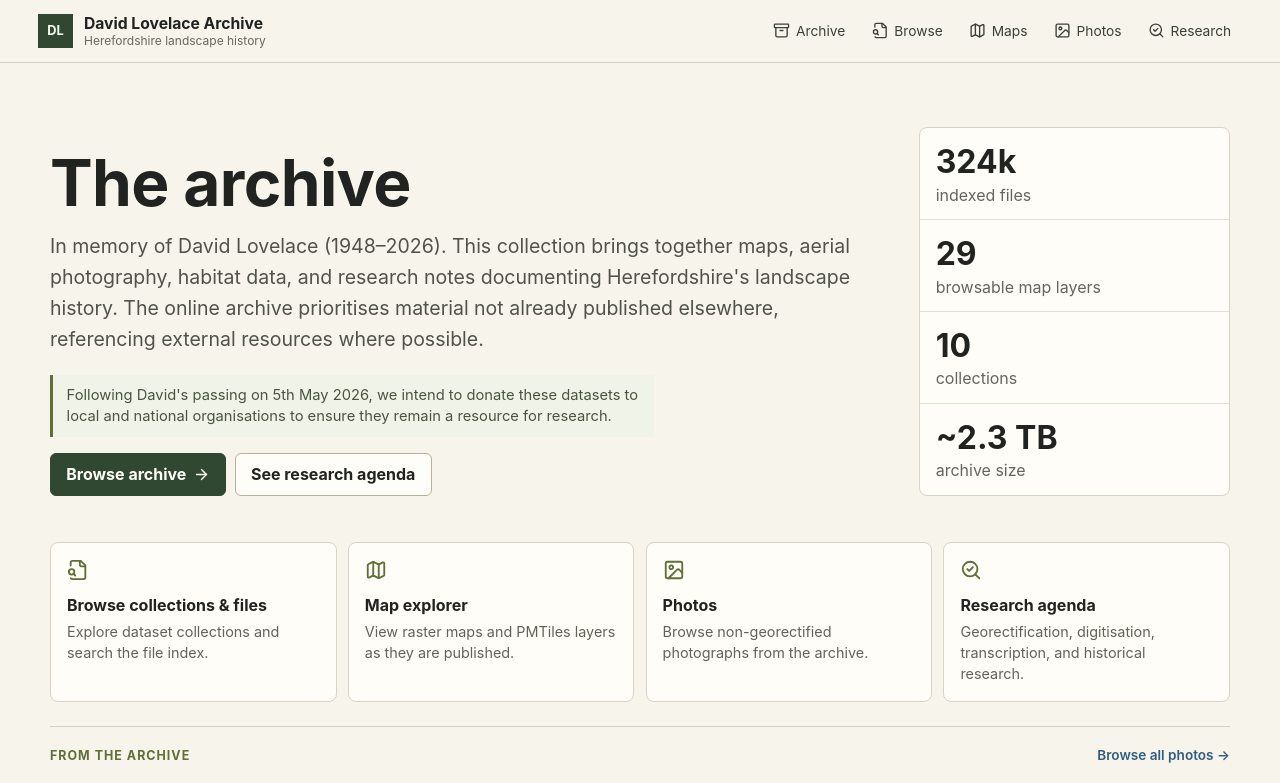
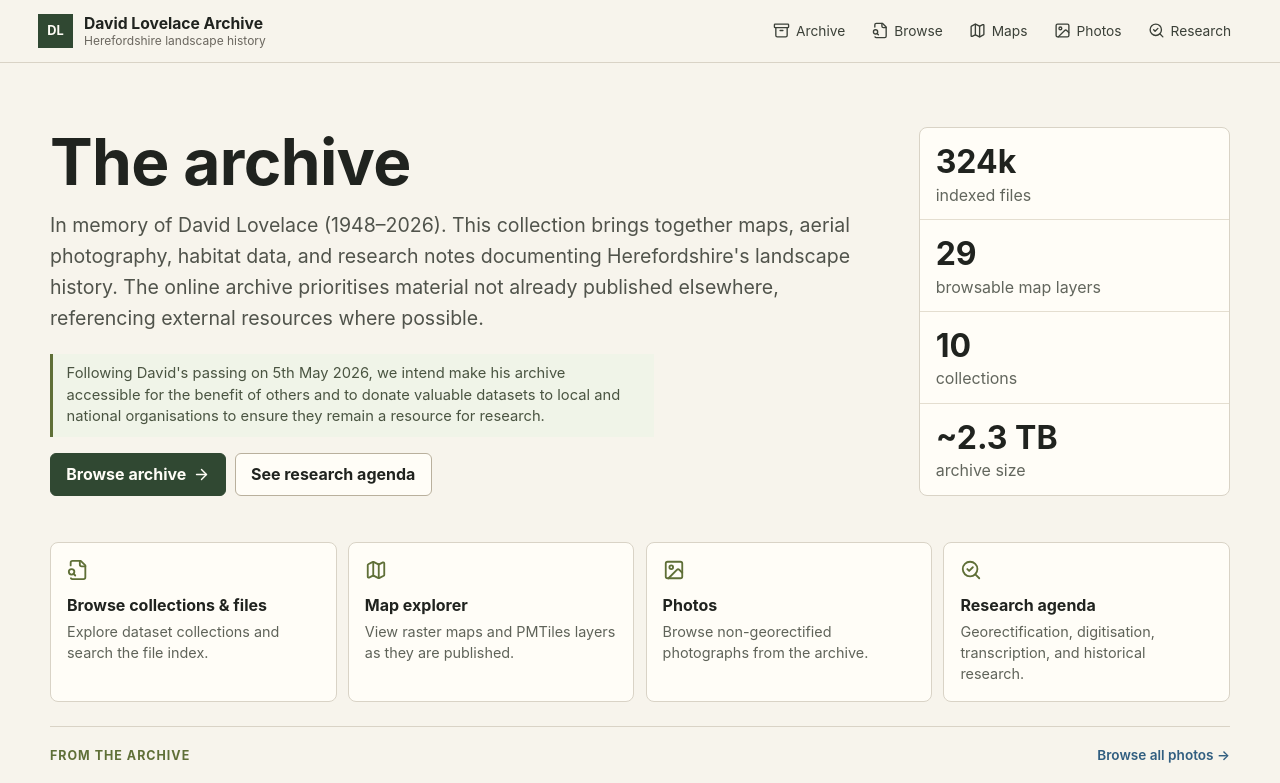
Before and after one commit to foss4lh/david-lovelace-archive, a SvelteKit app: page / in a window 1280 px wide. Shown: the top 783 px of the page. Built offline with nearby package versions, Linux system fonts and the light colour scheme.

Commit message:
Update donation note to emphasize making archive accessible for the benefit of others

```diff
--- a/src/routes/+page.svelte
+++ b/src/routes/+page.svelte
@@ -25,8 +25,9 @@
 			</p>
 
 			<p class="donation-note">
-				Following David's passing on 5th May 2026, we intend to donate these datasets to local and
-				national organisations to ensure they remain a resource for research.
+				Following David's passing on 5th May 2026, we intend make his archive accessible for the
+				benefit of others and to donate valuable datasets to local and national organisations to
+				ensure they remain a resource for research.
 			</p>
 			<div class="actions">
 				<a class="button primary" href={resolve('/browse')}
```
